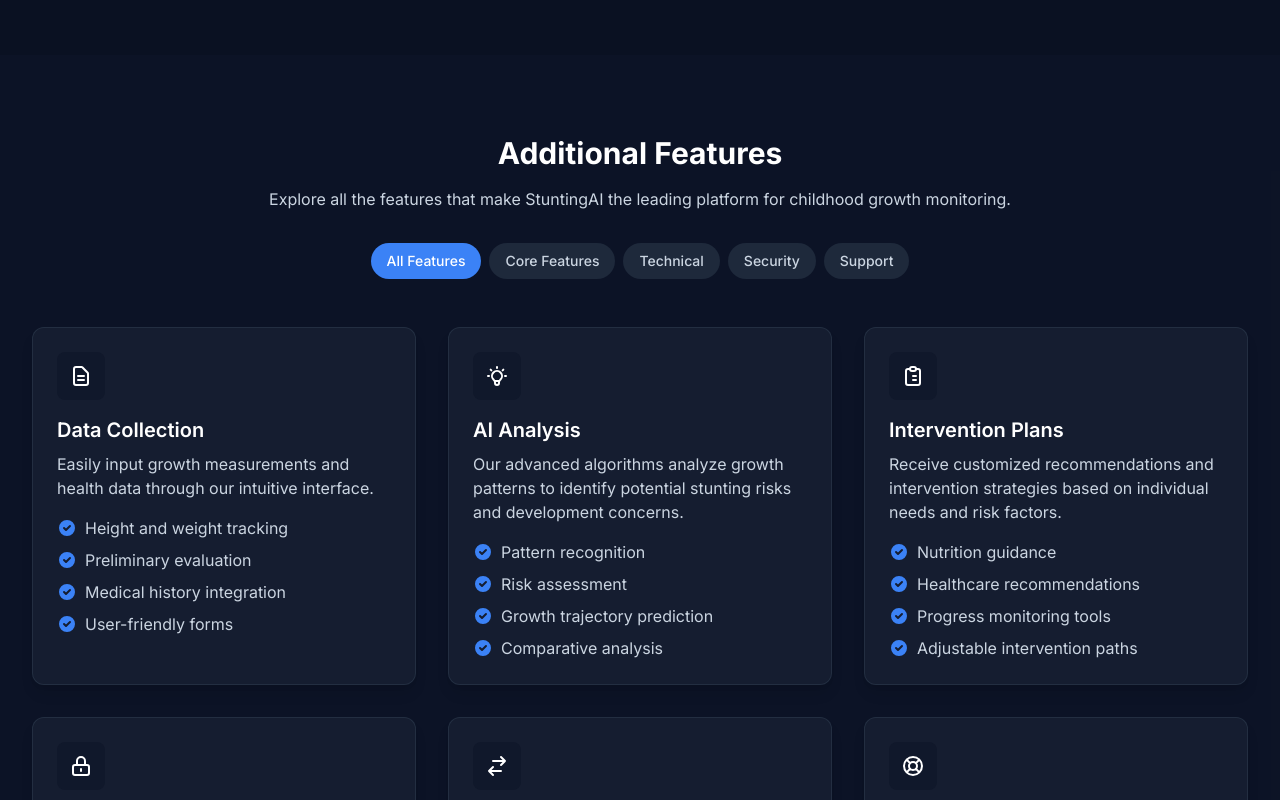
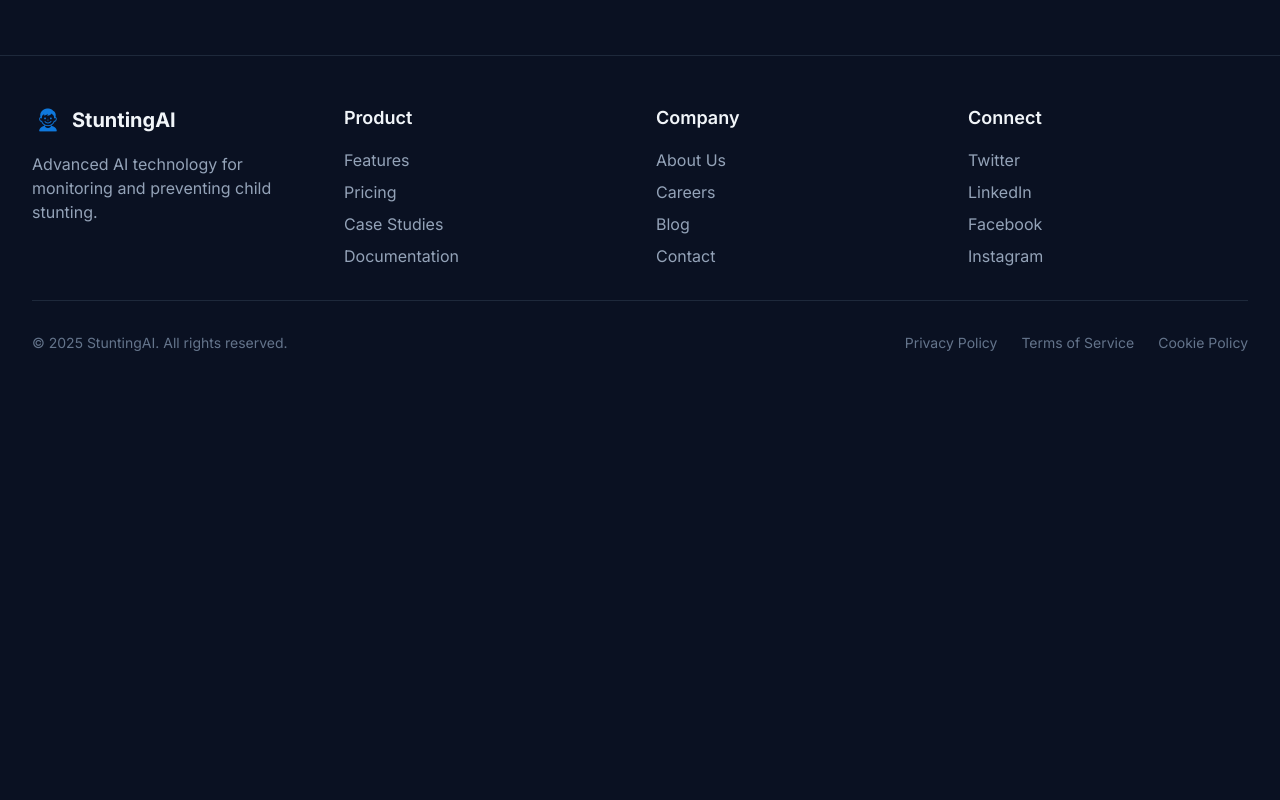
Before and after one commit to KennyTangg/StuntingAI, a React (Vite) app: page /features in a window 1280 px wide. Shown: the part 1100-1900 px from the top of the page. After the commit the page ends 1501 px from the top, so only its background shows below. Built offline with nearby package versions, Linux system fonts and the light colour scheme.

Commit message:
commit main

```diff
--- a/src/pages/Features.jsx
+++ b/src/pages/Features.jsx
@@ -204,80 +204,7 @@ export default function Features() {
           ))}
         </div>
       </div>
-
-
-      {/* Additional Features Section with Tabs */}
-      <div className="bg-slate-900/50 py-20">
-        <div className="max-w-7xl mx-auto px-4 sm:px-6 lg:px-8">
-          <div className="text-center mb-12">
-            <h2 className="text-3xl font-bold text-white mb-4">Additional Features</h2>
-            <p className="text-slate-300 max-w-3xl mx-auto mb-8">
-              Explore all the features that make StuntingAI the leading platform for childhood growth monitoring.
-            </p>
-
-            {/* Feature Category Tabs */}
-            <div className="flex flex-wrap justify-center gap-2 mb-12">
-              <button
-                onClick={() => setActiveTab('all')}
-                className={`px-4 py-2 rounded-full text-sm font-medium transition-all ${activeTab === 'all' ? 'bg-blue-500 text-white' : 'bg-slate-800 text-slate-300 hover:bg-slate-700'}`}
-              >
-                All Features
-              </button>
-              <button
-                onClick={() => setActiveTab('core')}
-                className={`px-4 py-2 rounded-full text-sm font-medium transition-all ${activeTab === 'core' ? 'bg-blue-500 text-white' : 'bg-slate-800 text-slate-300 hover:bg-slate-700'}`}
-              >
-                Core Features
-              </button>
-              <button
-                onClick={() => setActiveTab('technical')}
-                className={`px-4 py-2 rounded-full text-sm font-medium transition-all ${activeTab === 'technical' ? 'bg-blue-500 text-white' : 'bg-slate-800 text-slate-300 hover:bg-slate-700'}`}
-              >
-                Technical
-              </button>
-              <button
-                onClick={() => setActiveTab('security')}
-                className={`px-4 py-2 rounded-full text-sm font-medium transition-all ${activeTab === 'security' ? 'bg-blue-500 text-white' : 'bg-slate-800 text-slate-300 hover:bg-slate-700'}`}
-              >
-                Security
-              </button>
-              <button
-                onClick={() => setActiveTab('support')}
-                className={`px-4 py-2 rounded-full text-sm font-medium transition-all ${activeTab === 'support' ? 'bg-blue-500 text-white' : 'bg-slate-800 text-slate-300 hover:bg-slate-700'}`}
-              >
-                Support
-              </button>
-            </div>
-          </div>
-
-          <div className="grid md:grid-cols-2 lg:grid-cols-3 gap-8">
-            {filteredFeatures.map((feature, index) => (
-              <div
-                key={index}
-                className="bg-slate-800/50 rounded-xl p-6 border border-slate-700/50 hover:border-blue-500/30 transition-all shadow-lg"
-              >
-                <div className="bg-slate-900/80 w-12 h-12 rounded-lg flex items-center justify-center mb-4">
-                  {feature.icon}
-                </div>
-                <h3 className="text-xl font-semibold text-white mb-2">{feature.title}</h3>
-                <p className="text-slate-300 mb-4">{feature.description}</p>
-
-                <ul className="space-y-2">
-                  {feature.items.map((item, idx) => (
-                    <li key={idx} className="flex items-center">
-                      <svg className="w-5 h-5 text-blue-500 mr-2" fill="currentColor" viewBox="0 0 20 20">
-                        <path fillRule="evenodd" d="M10 18a8 8 0 100-16 8 8 0 000 16zm3.707-9.293a1 1 0 00-1.414-1.414L9 10.586 7.707 9.293a1 1 0 00-1.414 1.414l2 2a1 1 0 001.414 0l4-4z" clipRule="evenodd" />
-                      </svg>
-                      <span className="text-slate-300">{item}</span>
-                    </li>
-                  ))}
-                </ul>
-              </div>
-            ))}
-          </div>
-        </div>
-      </div>
-      </div>
+    </div>
     </div>
   );
 }
--- a/src/pages/Home.jsx
+++ b/src/pages/Home.jsx
@@ -89,7 +89,7 @@ export default function Home() {
         bgColor: "bg-blue-100",
         iconColor: "text-blue-600",
         chart: (
-          <img src="./early detection img.png" alt="Chart preview" className="w-full h-full object-contain" />
+          <img src="./early detection img.png" alt="Chart preview" className="w-full h-full object-contain object-cover" />
         )
       },
       {
@@ -100,7 +100,7 @@ export default function Home() {
         bgColor: "bg-green-100",
         iconColor: "text-green-600",
         chart: (
-          <img src="./diet plan img.jpg" alt="Chart preview" className="w-full h-full object-contain" />
+          <img src="./diet plan img.jpg" alt="Chart preview" className="w-full h-full object-contain object-cover" />
         )
       },
       {
@@ -111,15 +111,7 @@ export default function Home() {
         bgColor: "bg-purple-100",
         iconColor: "text-purple-600",
         chart: (
-          <svg className="w-full h-full" viewBox="0 0 400 200" xmlns="http://www.w3.org/2000/svg">
-            <path d="M50,150 L100,100 L150,120 L200,80 L250,90 L300,60 L350,40" stroke="#a855f7" strokeWidth="3" fill="none"/>
-            <circle cx="100" cy="100" r="4" fill="#a855f7"/>
-            <circle cx="150" cy="120" r="4" fill="#a855f7"/>
-            <circle cx="200" cy="80" r="4" fill="#a855f7"/>
-            <circle cx="250" cy="90" r="4" fill="#a855f7"/>
-            <circle cx="300" cy="60" r="4" fill="#a855f7"/>
-            <circle cx="350" cy="40" r="4" fill="#a855f7"/>
-          </svg>
+          <img src="./growth projection img.jpg" alt="Chart preview" className="w-full h-full object-contain object-cover" />
         )
       }
     ];
@@ -298,16 +290,15 @@ export default function Home() {
       {/* Call to Action Section */}
       <div className="bg-blue-900 py-16 w-screen self-center">
         <div className="max-w-7xl mx-auto px-4 sm:px-6 lg:px-8 text-center">
-          <h2 className="text-4xl font-bold mb-4">Ready to Make a Difference?</h2>
+          <h2 className="text-4xl font-bold mb-4">Ready to try Stuntinng AI?</h2>
           <p className="text-xl text-slate-300 max-w-3xl mx-auto mb-8">
-            Join healthcare providers worldwide who are using StuntingAI to improve child health
-            outcomes and prevent stunting.
+            Join us in making stunting diagnosis more accessible and effective for people around the world
           </p>
           <button
             onClick={() => navigate('/get-started')}
             className="bg-blue-500 hover:bg-blue-600 text-white font-semibold py-3 px-8 rounded-lg"
           >
-            Get Started Today
+            Get Started Now
           </button>
         </div>
       </div>
```
Also changed, not shown: public/growth projection img.jpg (added).
